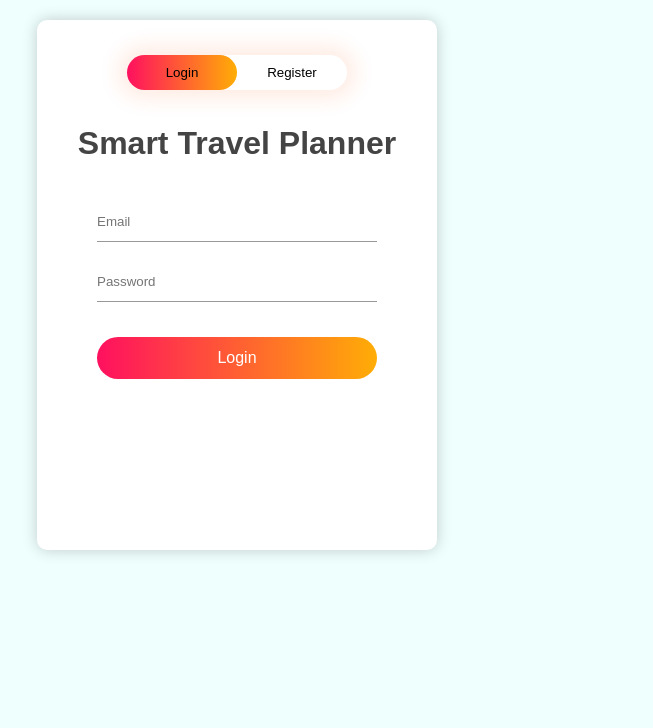
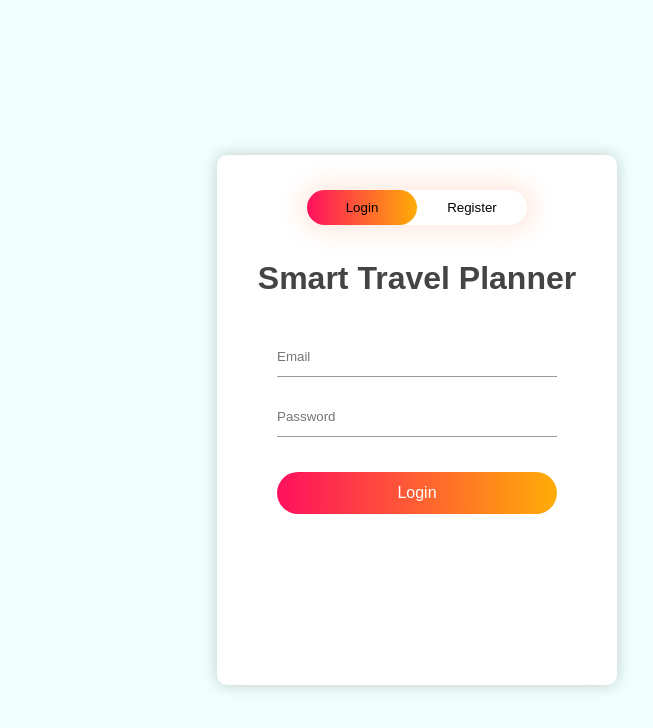
Before and after one commit to Yuzen22014685/smart-travel-planner, a React (Vite) app in the folder src/: page / in a window 1280 px wide. Shown: the top 728 px of the page, without its empty margins (223-876 px from the left). Built offline with nearby package versions, Linux system fonts and the light colour scheme.

Commit message:
Update Login.jsx

```diff
--- a/src/pages/Login.jsx
+++ b/src/pages/Login.jsx
@@ -55,7 +55,7 @@ export default function Auth() {
 };
 
   return (
-    <div className="container">
+    <div className="login-container">
       <div className="form-box">
 
         <div className="button-box">
```
